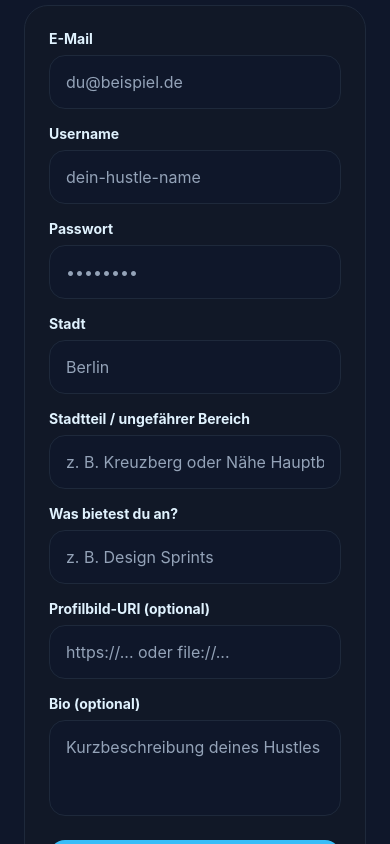
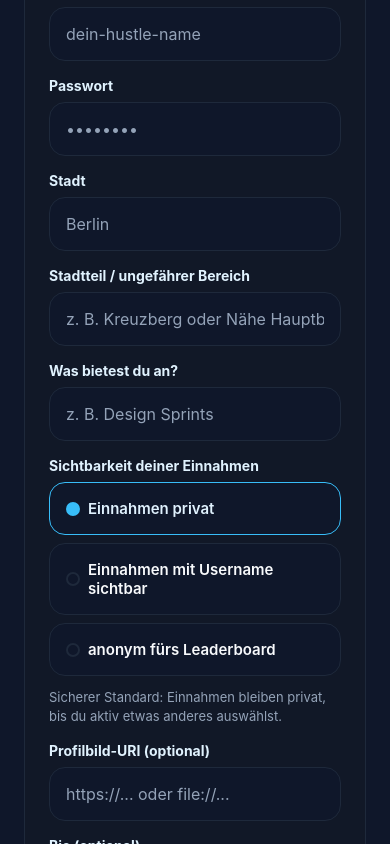
Before and after one commit to denn18/hustler, a React Native app: screen / in a window 390 px wide. Shown: the top 844 px of the page. Built offline with nearby package versions, Linux system fonts and the light colour scheme.

Commit message:
Add earnings visibility preference

```diff
--- a/src/models/hustler.ts
+++ b/src/models/hustler.ts
@@ -1,3 +1,5 @@
+export type EarningsVisibility = 'private' | 'username' | 'anonymousLeaderboard';
+
 export type UserProfile = {
   id: string;
   email: string;
@@ -8,6 +10,7 @@ export type UserProfile = {
   bio?: string;
   offering: string;
   publicDisplayName?: string;
+  earningsVisibility: EarningsVisibility;
   createdAt: string;
 };
 
--- a/src/pages/AuthPage.tsx
+++ b/src/pages/AuthPage.tsx
@@ -3,11 +3,17 @@ import { Pressable, SafeAreaView, StatusBar, StyleSheet, Text, TextInput, View }
 
 import { colors, radii, spacing } from '../design/theme';
 import { signInWithEmail, type SignInProfileInput } from '../services/authService';
-import type { UserProfile } from '../models/hustler';
+import type { EarningsVisibility, UserProfile } from '../models/hustler';
 
 type AuthPageProps = {
   onAuthenticate: (user: UserProfile) => void;
 };
+
+const earningsVisibilityOptions: Array<{ label: string; value: EarningsVisibility }> = [
+  { label: 'Einnahmen privat', value: 'private' },
+  { label: 'Einnahmen mit Username sichtbar', value: 'username' },
+  { label: 'anonym fürs Leaderboard', value: 'anonymousLeaderboard' },
+];
 
 export function AuthPage({ onAuthenticate }: AuthPageProps) {
   const [email, setEmail] = useState('');
@@ -17,6 +23,7 @@ export function AuthPage({ onAuthenticate }: AuthPageProps) {
     bio: '',
     city: '',
     offering: '',
+    earningsVisibility: 'private',
     profileImageUri: '',
     username: '',
   });
@@ -25,6 +32,10 @@ export function AuthPage({ onAuthenticate }: AuthPageProps) {
     return (value: string) => {
       setProfileDraft((currentDraft) => ({ ...currentDraft, [field]: value }));
     };
+  }
+
+  function updateEarningsVisibility(earningsVisibility: EarningsVisibility) {
+    setProfileDraft((currentDraft) => ({ ...currentDraft, earningsVisibility }));
   }
 
   function handleSubmit() {
@@ -101,6 +112,31 @@ export function AuthPage({ onAuthenticate }: AuthPageProps) {
             style={styles.input}
             value={profileDraft.offering}
           />
+
+          <Text style={styles.label}>Sichtbarkeit deiner Einnahmen</Text>
+          <View style={styles.visibilityOptions}>
+            {earningsVisibilityOptions.map((option) => {
+              const isSelected = profileDraft.earningsVisibility === option.value;
+
+              return (
+                <Pressable
+                  accessibilityRole="radio"
+                  accessibilityState={{ selected: isSelected }}
+                  key={option.value}
+                  onPress={() => updateEarningsVisibility(option.value)}
+                  style={[styles.visibilityOption, isSelected && styles.visibilityOptionSelected]}
+                >
+                  <View style={[styles.radioIndicator, isSelected && styles.radioIndicatorSelected]} />
+                  <Text style={[styles.visibilityOptionText, isSelected && styles.visibilityOptionTextSelected]}>
+                    {option.label}
+                  </Text>
+                </Pressable>
+              );
+            })}
+          </View>
+          <Text style={styles.visibilityHint}>
+            Sicherer Standard: Einnahmen bleiben privat, bis du aktiv etwas anderes auswählst.
+          </Text>
 
           <Text style={styles.label}>Profilbild-URI (optional)</Text>
           <TextInput
@@ -198,6 +234,17 @@ const styles = StyleSheet.create({
     backgroundColor: colors.background,
     flex: 1,
   },
+  radioIndicator: {
+    borderColor: colors.border,
+    borderRadius: 7,
+    borderWidth: 2,
+    height: 14,
+    width: 14,
+  },
+  radioIndicatorSelected: {
+    backgroundColor: colors.primary,
+    borderColor: colors.primary,
+  },
   textArea: {
     minHeight: 96,
     textAlignVertical: 'top',
@@ -207,6 +254,38 @@ const styles = StyleSheet.create({
     fontSize: 16,
     lineHeight: 24,
   },
+  visibilityHint: {
+    color: colors.mutedText,
+    fontSize: 13,
+    lineHeight: 19,
+    marginBottom: spacing.sm,
+  },
+  visibilityOption: {
+    alignItems: 'center',
+    backgroundColor: colors.background,
+    borderColor: colors.border,
+    borderRadius: radii.md,
+    borderWidth: 1,
+    flexDirection: 'row',
+    gap: spacing.sm,
+    padding: spacing.md,
+  },
+  visibilityOptionSelected: {
+    borderColor: colors.primary,
+  },
+  visibilityOptions: {
+    gap: spacing.sm,
+    marginBottom: spacing.xs,
+  },
+  visibilityOptionText: {
+    color: colors.text,
+    flex: 1,
+    fontSize: 15,
+    fontWeight: '600',
+  },
+  visibilityOptionTextSelected: {
+    color: colors.primaryText,
+  },
   title: {
     color: colors.text,
     fontSize: 34,
--- a/src/services/authService.ts
+++ b/src/services/authService.ts
@@ -1,4 +1,4 @@
-import type { UserProfile } from '../models/hustler';
+import type { EarningsVisibility, UserProfile } from '../models/hustler';
 
 export type SignInProfileInput = {
   area?: string;
@@ -8,6 +8,7 @@ export type SignInProfileInput = {
   profileImageUri?: string;
   publicDisplayName?: string;
   username?: string;
+  earningsVisibility?: EarningsVisibility;
 };
 
 const createMockUserId = (email: string): string => `mock-user-${email.toLowerCase().replace(/[^a-z0-9]+/g, '-')}`;
@@ -37,6 +38,7 @@ export function signInWithEmail(email: string, password: string, profile: SignIn
     profileImageUri: normalizeOptionalText(profile.profileImageUri),
     bio: normalizeOptionalText(profile.bio),
     publicDisplayName: normalizeOptionalText(profile.publicDisplayName),
+    earningsVisibility: profile.earningsVisibility ?? 'private',
     createdAt: new Date().toISOString(),
   };
 }
```
